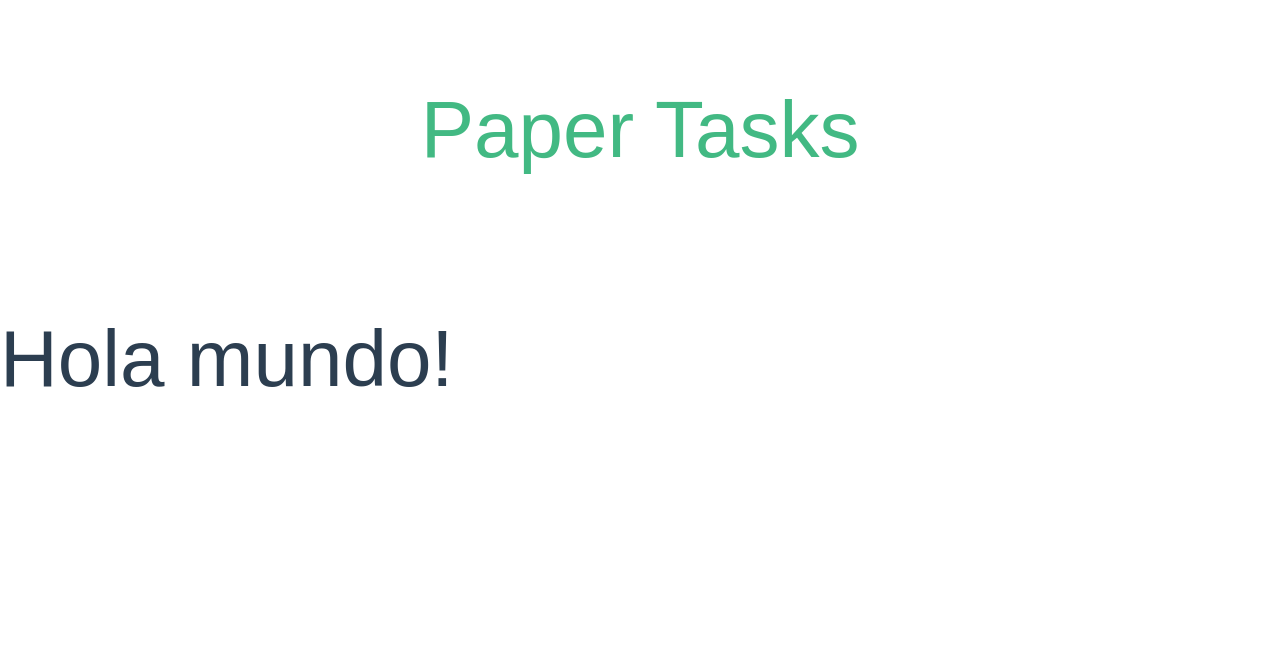
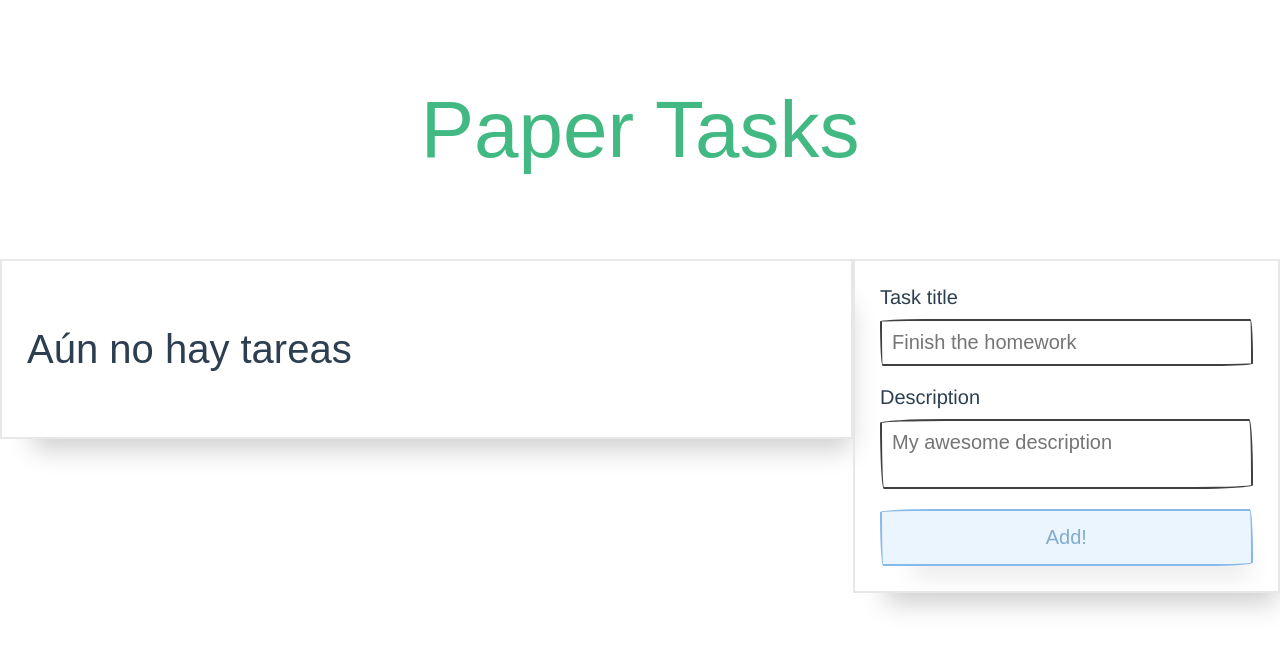
Before and after one commit to ellcontreras/paper-tasks, a Vue app: page / in a window 1280 px wide. Shown: the top 650 px of the page. Built offline with nearby package versions, Linux system fonts and the light colour scheme; a web font is replaced by a local one.

Commit message:
Set up the Home

```diff
--- a/src/views/Home.vue
+++ b/src/views/Home.vue
@@ -1,11 +1,23 @@
 <template>
-  <div>
-    <h1>Hola mundo!</h1>
+  <div class="row">
+    <div class="col-8">
+      <display-tasks/>
+    </div>
+    <div class="col-4">
+      <form-add-task/>
+    </div>
   </div>
 </template>
 
 <script>
+import FormAddTask from "@/components/FormAddTask.vue";
+import DisplayTasks from "@/components/DisplayTasks.vue";
+
 export default {
-  name: "home"
+  name: "home",
+  components: {
+    FormAddTask,
+    DisplayTasks
+  }
 };
 </script>
```
